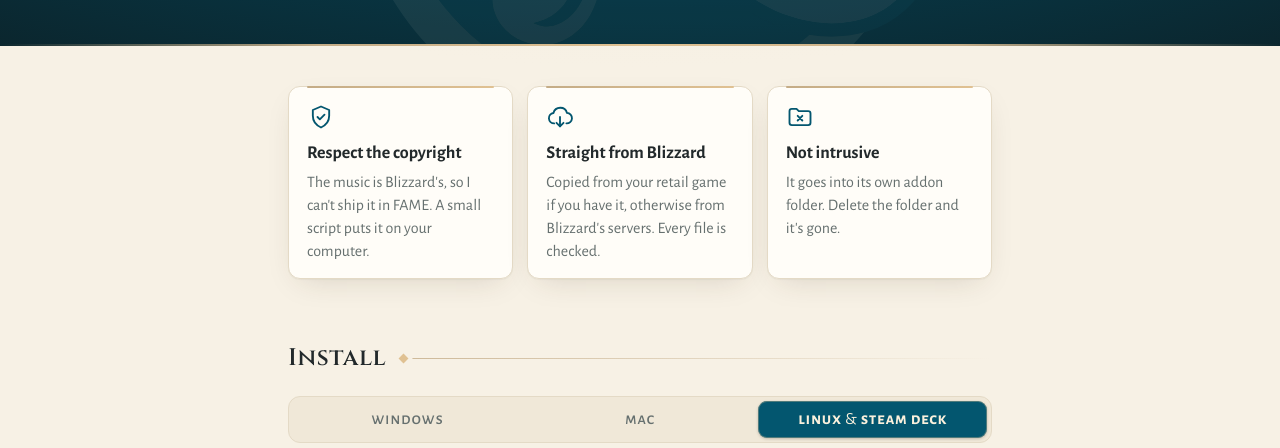
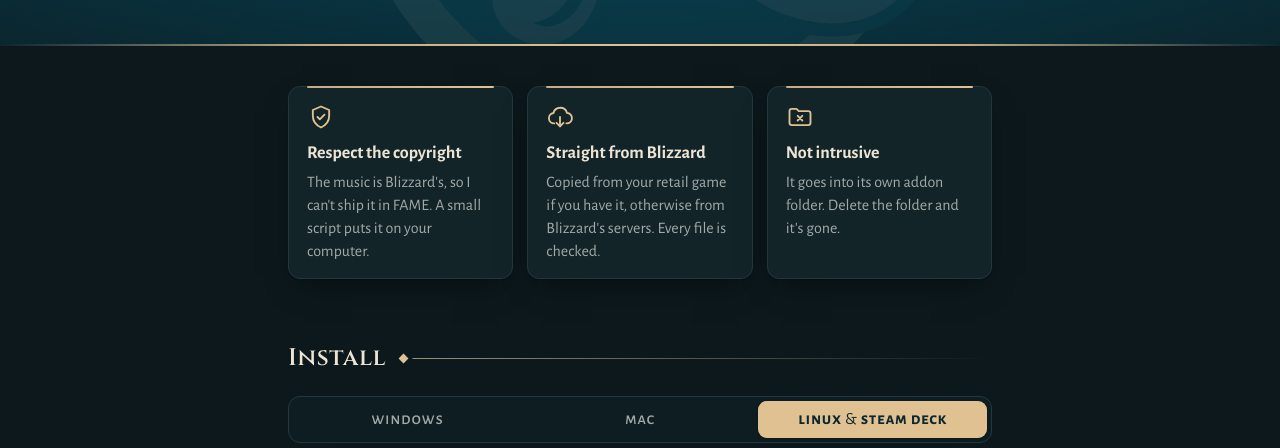
Before and after one commit to kirillburton/forever-ambient-music-extended, a plain HTML site: page docs/import/index.html in a window 1280 px wide. Shown: the part 352-800 px from the top of the page. Drawn offline with nearby package versions, Linux system fonts and the light colour scheme; no server answers.

Commit message:
Import page: dark theme only
Co-Authored-By: Claude Opus 5.5 <noreply@anthropic.com>

```diff
--- a/docs/import/index.html
+++ b/docs/import/index.html
@@ -23,18 +23,14 @@
    the commands. */
 :root {
     --teal: #03566f; --teal-deep: #0b262e; --sand: #c4ac87; --gold: #e0c192; --cream: #fbf1dd;
-    --bg: #f7f1e5; --bg-2: #f2eadb; --panel: #fffdf8; --ink: #22292b; --muted: #66706f; --line: #e4dac6;
-    --accent: #03566f; --accent-ink: #fbf1dd; --accent-soft: #e6efee; --code-bg: #f0e8d8; --link: #03566f;
+    --bg: #0c181c; --bg-2: #0f1f24; --panel: #132429; --ink: #ece4d4; --muted: #a2aaa7; --line: #23383e;
+    --accent: #e0c192; --accent-ink: #0b262e; --accent-soft: #1b343a; --code-bg: #0e1d22; --link: #e0c192;
     --display: "Cinzel", Georgia, serif;
     --text: "Alegreya Sans", "Gill Sans", "Segoe UI", sans-serif;
     --caps: "Alegreya Sans SC", "Alegreya Sans", sans-serif;
     --mono: "IBM Plex Mono", ui-monospace, Menlo, Consolas, monospace;
-    --shadow: 0 1px 1px rgba(60,45,20,.04), 0 10px 30px -12px rgba(60,45,20,.18);
-}
-@media (prefers-color-scheme: dark) {
-    :root { --bg: #0c181c; --bg-2: #0f1f24; --panel: #132429; --ink: #ece4d4; --muted: #a2aaa7; --line: #23383e;
-            --accent: #e0c192; --accent-ink: #0b262e; --accent-soft: #1b343a; --code-bg: #0e1d22; --link: #e0c192;
-            --shadow: 0 1px 1px rgba(0,0,0,.2), 0 12px 32px -14px rgba(0,0,0,.6); }
+    --shadow: 0 1px 1px rgba(0,0,0,.2), 0 12px 32px -14px rgba(0,0,0,.6);
+    color-scheme: dark;
 }
 * { box-sizing: border-box; }
 html { -webkit-text-size-adjust: 100%; }
```
